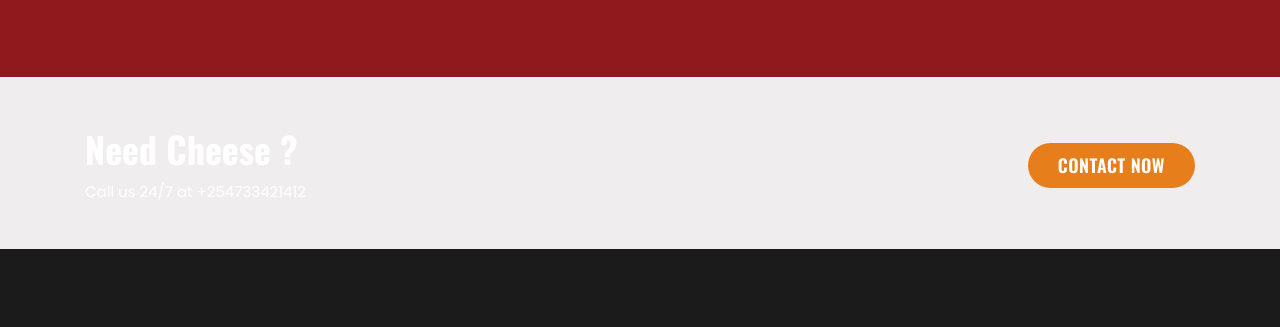
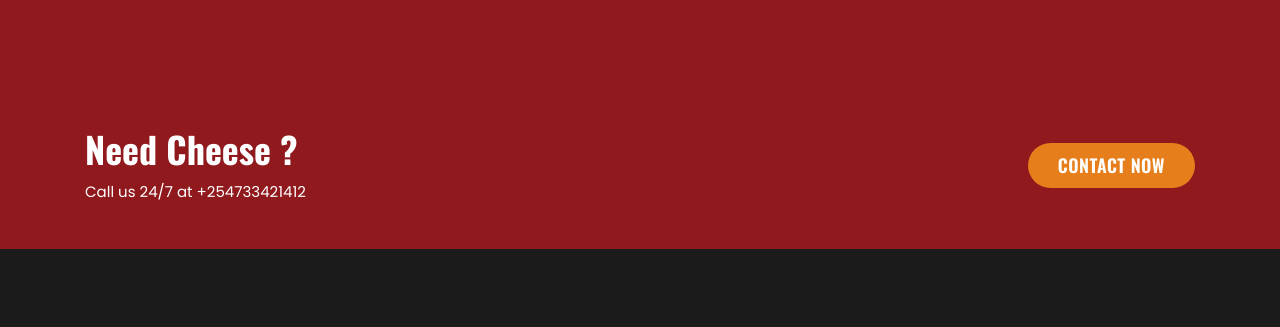
Before and after one commit to kevahwebsolutions/Menengai-Cheese, a plain HTML site: page index.html in a window 1280 px wide. Shown: the part 2184-2511 px from the top of the page. Drawn offline with nearby package versions, Linux system fonts and the light colour scheme; files whose address does not match are found by name.

Commit message:
Update style.css

```diff
--- a/style.css
+++ b/style.css
@@ -2,3 +2,7 @@
 body .home-wrapper.home-2 .main-header-area {
     background-image: url(../../../../Downloads/Yellow%20Cheese%20Lover%27s%20Day%20Instagram%20Story.png);
 }
+body .home-wrapper.home-2 .support-area {
+	background-color: #90191d;
+
+}
```
